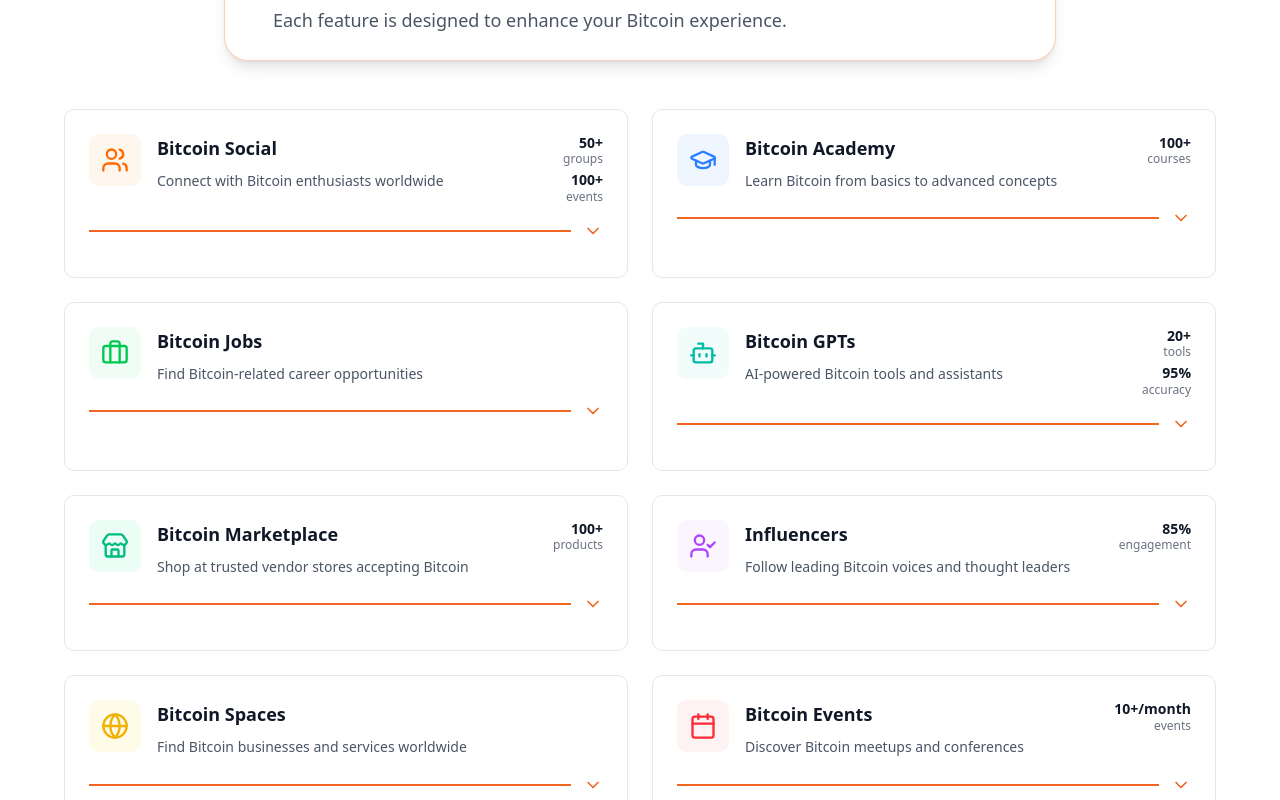
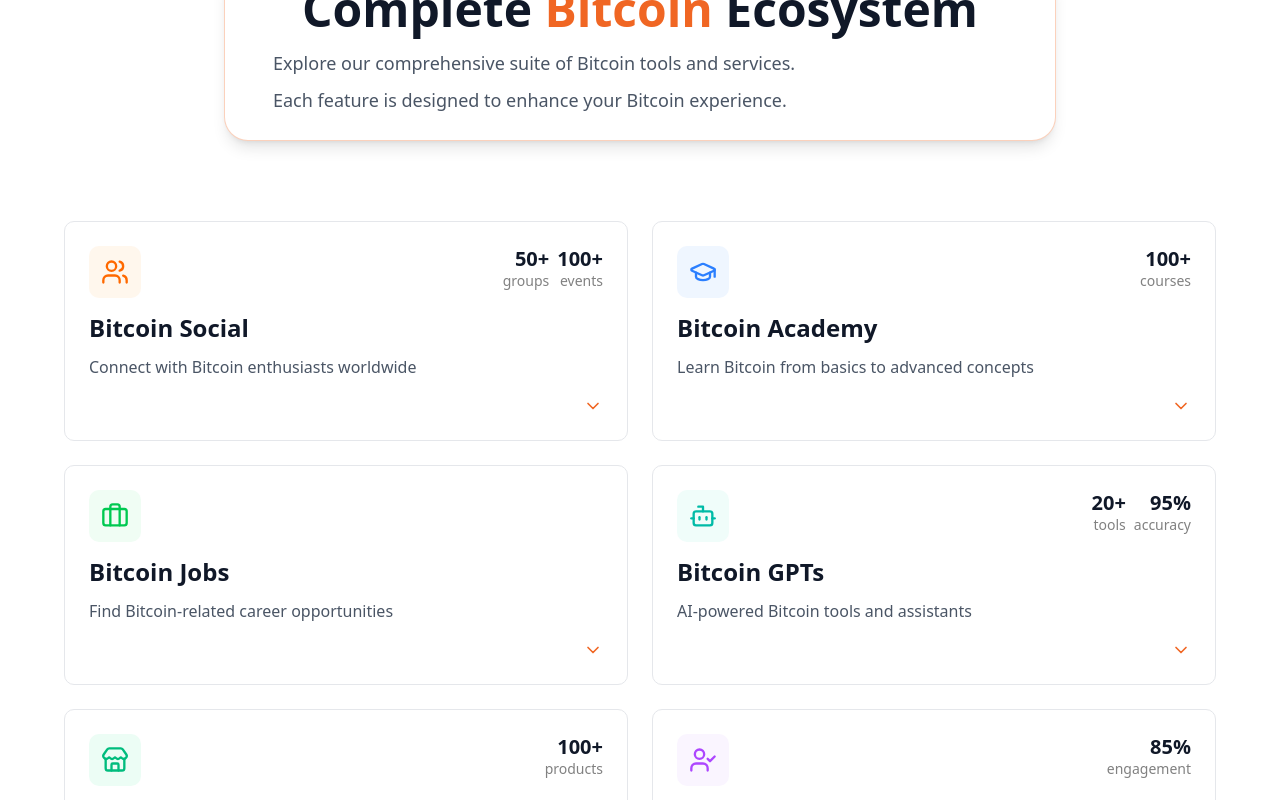
Before and after one commit to shubham9654/coinalaa-v1, a Next.js app: page / in a window 1280 px wide. Shown: the part 760-1560 px from the top of the page. Built offline with nearby package versions, Linux system fonts and the light colour scheme.

Commit message:
created ui

```diff
--- a/src/app/page.tsx
+++ b/src/app/page.tsx
@@ -232,7 +232,7 @@ export default function Home() {
       />
 
       {/* Hero Section */}
-      <section className="relative py-12 sm:py-16 md:py-20 px-4 sm:px-6 bg-gradient-to-b to-white from-[#FFECE6]/50">
+      <section className="relative p4-12 sm:py-16 md:py-20 px-4 sm:px-6 bg-gradient-to-b to-white from-[#FFECE6]/50">
         {/* Background Graphics - Hidden on mobile, shown on tablet+ */}
         <div className="hidden md:block absolute right-0 top-0 w-1/2 lg:w-2/5 xl:w-1/2 h-full pointer-events-none">
           <img
@@ -300,7 +300,7 @@ export default function Home() {
       <section className="pb-12 sm:pb-16 px-4 sm:px-6 bg-white">
         <div className="container mx-auto max-w-6xl ">
           {/* Header Card */}
-          <div className="mx-40 mb-8 sm:mb-10 md:mb-12 relative z-20">
+          <div className="mx-40 mb-8 sm:mb-10 md:my-20 relative z-20">
             <Card className="border border-[#F06623]/30 rounded-2xl sm:rounded-3xl shadow-lg overflow-visible bg-white">
               <CardContent className="px-6 sm:px-8 md:px-12">
                 <div className="flex flex-col md:flex-row items-center md:items-center gap-6 sm:gap-8">
@@ -359,24 +359,17 @@ export default function Home() {
                           <div className={`${colors.bg} p-3 rounded-lg flex-shrink-0`}>
                             <Icon className={`h-6 w-6 sm:h-7 sm:w-7 ${colors.text}`} />
                           </div>
-                          <div className="flex-1 min-w-0">
-                            <h3 className="text-base sm:text-lg font-bold text-gray-900 mb-1.5 sm:mb-2">
-                              {feature.title}
-                            </h3>
-                            <p className="text-sm text-gray-600 leading-relaxed">
-                              {feature.description}
-                            </p>
-                          </div>
+
                         </div>
                         {/* Stats in top-right */}
                         {Object.keys(feature.stats).length > 0 && (
-                          <div className="flex flex-col items-end gap-1 flex-shrink-0">
+                          <div className="flex gap-x-2">
                             {Object.entries(feature.stats).map(([key, value]) => (
                               <div key={key} className="text-right whitespace-nowrap">
-                                <div className="text-sm font-semibold text-gray-900 leading-tight">
+                                <div className="text-[20px] font-semibold text-gray-900 leading-tight">
                                   {value}
                                 </div>
-                                <div className="text-xs text-gray-500">
+                                <div className="text-[14px] text-[#818181] font-R">
                                   {key}
                                 </div>
                               </div>
@@ -384,10 +377,20 @@ export default function Home() {
                           </div>
                         )}
                       </div>
+                      <div>
+                      <div className="flex-1 min-w-0">
+                            <h3 className="text-base sm:text-[24px] font-bold text-gray-900 mb-1.5 sm:mb-2">
+                              {feature.title}
+                            </h3>
+                            <p className="text-[16px] text-gray-600 leading-relaxed">
+                              {feature.description}
+                            </p>
+                          </div>
+                      </div>
 
                       {/* Border bottom with #F06623 color - aligned with text content */}
-                      <div className="flex items-center justify-between mt-4 mb-3">
-                        <div className="flex-1 border-b-2" style={{ borderColor: '#F06623' }}></div>
+                      <div className="flex items-center justify-between mt-4">
+                        <div className="flex-1 border-b-2 border-transparent group-hover:border-[#F06623] transition-colors duration-200"></div>
                         {/* Chevron on the right with #F06623 color */}
                         <ChevronDown
                           className="h-5 w-5 ml-3 flex-shrink-0 transition-transform duration-200 group-data-[state=open]:rotate-180"
```
